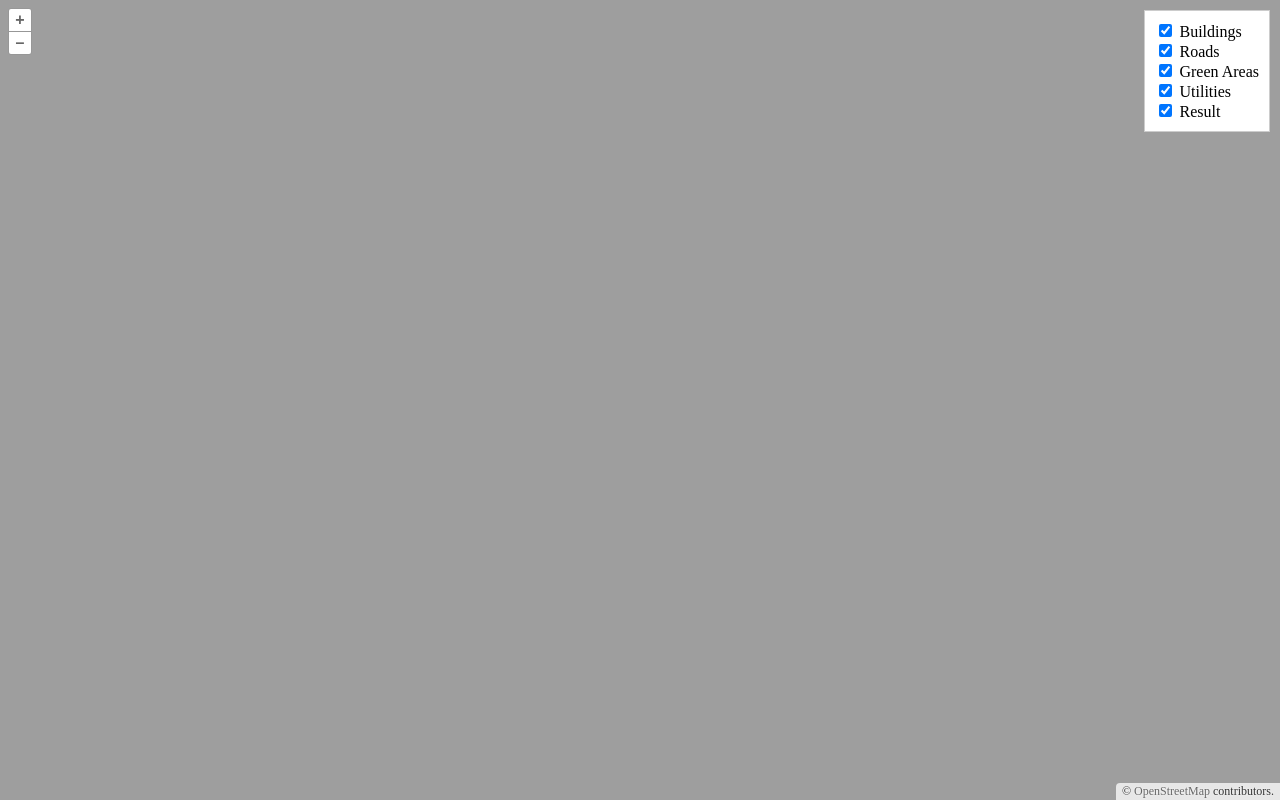
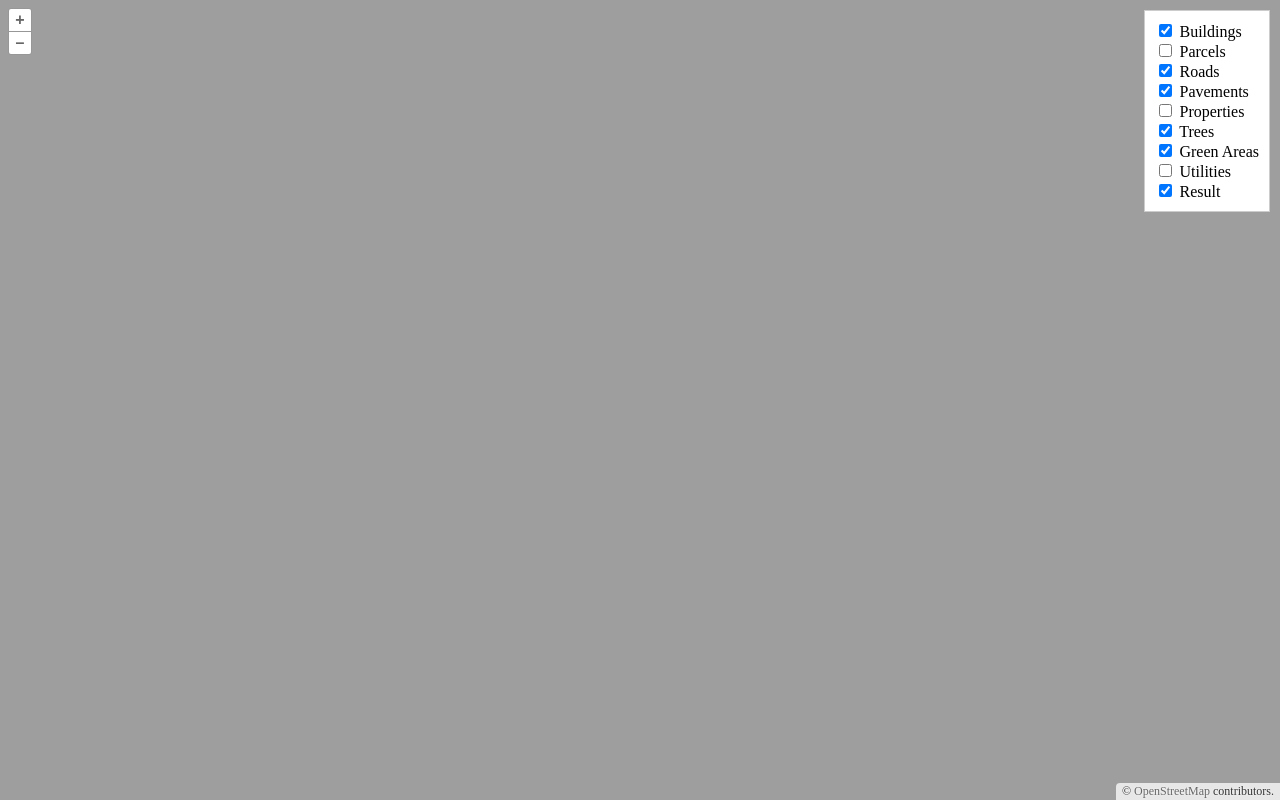
Before and after one commit to icobx/future-roots, a website built with Vite: page mapApp/index.html in a window 1280 px wide. Built offline with nearby package versions, Linux system fonts and the light colour scheme; files whose address does not match are found by name.

Commit message:
Add layers

```diff
--- a/mapApp/app.config.js
+++ b/mapApp/app.config.js
@@ -2,14 +2,14 @@ export const config = {
     "layers": {
         "buildings": {
             "path": "http://localhost:8080/data/buildings",
-            "minZoom": 15,
+            "minZoom": 14,
             "style": {
                 "fill-color": "rgba(137, 196, 244, 0.5)"
             }
         },
         "parcels": {
             "path": "http://localhost:8080/data/parcels",
-            "minZoom": 14,
+            "minZoom": 15,
             "style": {
                 "stroke-color": "black",
                 "stroke-width": 0.3
@@ -19,7 +19,30 @@ export const config = {
             "path": "http://localhost:8080/data/roads",
             "minZoom": 14,
             "style": {
-                "fill-color": "rgba(0, 0, 0, 0.5)"
+                "fill-color": "rgba(0, 0, 0, 0.2)"
+            }
+        },
+        "pavements": {
+            "path": "http://localhost:8080/data/pavements",
+            "minZoom": 14,
+            "style": {
+                "stroke-color": "rgba(0, 0, 0, 1)"
+            }
+        },
+        "properties": {
+            "path": "http://localhost:8080/data/properties",
+            "minZoom": 15,
+            "style": {
+                "stroke-color": "black",
+                "stroke-width": 0.3
+            }
+        },
+        "trees": {
+            "path": "http://localhost:8080/data/trees",
+            "minZoom": 16,
+            "style": {
+                'circle-radius': 3,
+                'circle-fill-color': "red",
             }
         },
         "greenAreas": {
@@ -31,7 +54,7 @@ export const config = {
         },
         "utilities": {
             "path": "http://localhost:8080/data/utilities",
-            "minZoom": 14,
+            "minZoom": 15,
             "style": {
                 "stroke-color": "black"
             }
--- a/mapApp/index.html
+++ b/mapApp/index.html
@@ -10,23 +10,39 @@
 <div id="map"></div>
 <div id="legend">
     <div class="input-group">
-        <input type="checkbox" id="buildings" name="buildings" value="Buildings" onClick="toggleVisibility(this,'buildings');" checked/>
+        <input type="checkbox" id="buildings" onClick="toggleVisibility(this,'buildings');" checked/>
         <label for="buildings">Buildings</label>
     </div>
     <div class="input-group">
-        <input type="checkbox" id="roads" name="roads" value="Roads" onClick="toggleVisibility(this,'roads');" checked/>
+        <input type="checkbox" id="parcels" onClick="toggleVisibility(this,'parcels');"/>
+        <label for="parcels">Parcels</label>
+    </div>
+    <div class="input-group">
+        <input type="checkbox" id="roads" onClick="toggleVisibility(this,'roads');" checked/>
         <label for="roads">Roads</label>
     </div>
     <div class="input-group">
-        <input type="checkbox" id="greenAreas" name="greenAreas" value="Green Areas" onClick="toggleVisibility(this,'greenAreas');" checked/>
+        <input type="checkbox" id="pavements" onClick="toggleVisibility(this,'pavements');" checked/>
+        <label for="pavements">Pavements</label>
+    </div>
+    <div class="input-group">
+        <input type="checkbox" id="properties" onClick="toggleVisibility(this,'properties');"/>
+        <label for="properties">Properties</label>
+    </div>
+    <div class="input-group">
+        <input type="checkbox" id="trees" onClick="toggleVisibility(this,'trees');" checked/>
+        <label for="trees">Trees</label>
+    </div>
+    <div class="input-group">
+        <input type="checkbox" id="greenAreas" onClick="toggleVisibility(this,'greenAreas');" checked/>
         <label for="greenAreas">Green Areas</label>
     </div>
     <div class="input-group">
-        <input type="checkbox" id="utilities" name="utilities" value="Utilities" onClick="toggleVisibility(this,'utilities');" checked/>
+        <input type="checkbox" id="utilities" onClick="toggleVisibility(this,'utilities');"/>
         <label for="utilities">Utilities</label>
     </div>
     <div class="input-group">
-        <input type="checkbox" id="result" name="result" value="Result" onClick="toggleVisibility(this,'result');" checked/>
+        <input type="checkbox" id="result" onClick="toggleVisibility(this,'result');" checked/>
         <label for="result">Result</label>
     </div>
 </div>
--- a/mapApp/layers.js
+++ b/mapApp/layers.js
@@ -18,7 +18,6 @@ export const parcelsLayer = new VectorTileLayer({
         format: new MVT(),
         url: config.layers.parcels.path + '/{z}/{x}/{y}.pbf', // replace with your tile server URL
     }),
-    className: 'parcels',
     minZoom: config.layers.parcels.minZoom,
     style: config.layers.parcels.style
 });
@@ -29,18 +28,46 @@ export const roadsLayer = new VectorTileLayer({
         format: new MVT(),
         url: config.layers.roads.path + '/{z}/{x}/{y}.pbf', // replace with your tile server URL
     }),
-    className: 'roads',
     minZoom: config.layers.roads.minZoom,
     style: config.layers.roads.style
 });
 roadsLayer.set('name', 'roads');
+
+export const pavementsLayer = new VectorTileLayer({
+    source: new VectorTileSource({
+        format: new MVT(),
+        url: config.layers.pavements.path + '/{z}/{x}/{y}.pbf', // replace with your tile server URL
+    }),
+    minZoom: config.layers.pavements.minZoom,
+    style: config.layers.pavements.style
+});
+pavementsLayer.set('name', 'pavements');
+
+export const propertiesLayer = new VectorTileLayer({
+    source: new VectorTileSource({
+        format: new MVT(),
+        url: config.layers.properties.path + '/{z}/{x}/{y}.pbf', // replace with your tile server URL
+    }),
+    minZoom: config.layers.properties.minZoom,
+    style: config.layers.properties.style
+});
+propertiesLayer.set('name', 'properties');
+
+export const treesLayer = new VectorTileLayer({
+    source: new VectorTileSource({
+        format: new MVT(),
+        url: config.layers.trees.path + '/{z}/{x}/{y}.pbf', // replace with your tile server URL
+    }),
+    minZoom: config.layers.trees.minZoom,
+    style: config.layers.trees.style
+});
+treesLayer.set('name', 'trees');
 
 export const greenAreasLayer = new VectorTileLayer({
     source: new VectorTileSource({
         format: new MVT(),
         url: config.layers.greenAreas.path + '/{z}/{x}/{y}.pbf', // replace with your tile server URL
     }),
-    className: 'greenAreas',
     minZoom: config.layers.greenAreas.minZoom,
     style: config.layers.greenAreas.style
 });
@@ -51,7 +78,6 @@ export const utilitiesLayer = new VectorTileLayer({
         format: new MVT(),
         url: config.layers.utilities.path + '/{z}/{x}/{y}.pbf', // replace with your tile server URL
     }),
-    className: 'utilities',
     minZoom: config.layers.utilities.minZoom,
     style: config.layers.utilities.style
 });
@@ -62,8 +88,7 @@ export const resultLayer = new VectorTileLayer({
         format: new MVT(),
         url: config.layers.result.path + '/{z}/{x}/{y}.pbf', // replace with your tile server URL
     }),
-    className: 'utilities',
     minZoom: config.layers.result.minZoom,
     style: config.layers.result.style
 });
-utilitiesLayer.set('name', 'utilities');
+resultLayer.set('name', 'result');
--- a/mapApp/main.js
+++ b/mapApp/main.js
@@ -4,7 +4,15 @@ import TileLayer from 'ol/layer/Tile';
 import OSM from 'ol/source/OSM';
 import {transform} from 'ol/proj';
 
-import {buildingsLayer, parcelsLayer, roadsLayer, greenAreasLayer, utilitiesLayer, resultLayer} from './layers';
+import {
+    buildingsLayer,
+    parcelsLayer,
+    roadsLayer,
+    greenAreasLayer,
+    utilitiesLayer,
+    resultLayer,
+    pavementsLayer, propertiesLayer, treesLayer
+} from './layers';
 
 const center = [17.153015431601077, 48.162629353115584]
 const sourceProjection = 'EPSG:4326';
@@ -22,11 +30,14 @@ const map = new Map({
             source: new OSM()
         }),
         buildingsLayer,
+        parcelsLayer,
         roadsLayer,
+        pavementsLayer,
+        propertiesLayer,
+        treesLayer,
+        greenAreasLayer,
         utilitiesLayer,
-        greenAreasLayer,
-        resultLayer
-        // parcelsLayer
+        resultLayer,
     ],
     view: new View({
         center: reprojectedCenter,
```
Also changed, not shown: mapApp/tileserver_config.json (added, +31 -0 lines), 1 other file.
